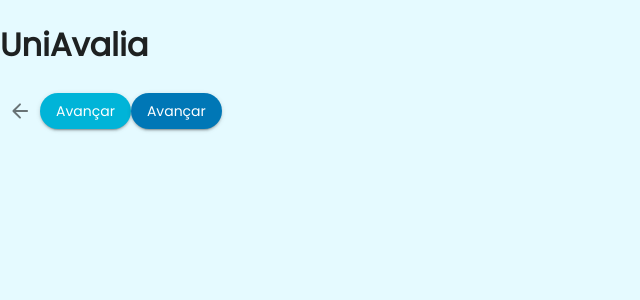
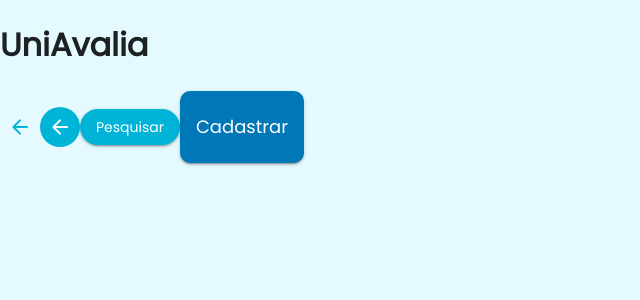
Before and after one commit to Barbosa885/UniAvalia-front, a Next.js app: page / in a window 1280 px wide. Shown: the top 300 px of the page, without its empty margins (0-640 px from the left). Built offline with nearby package versions, Linux system fonts and the light colour scheme.

Commit message:
feat: Add icon button and default variants

```diff
--- a/src/components/Button/index.tsx
+++ b/src/components/Button/index.tsx
@@ -2,30 +2,35 @@ import styled from '@emotion/styled'
 import {
   Button as MuiButton,
   ButtonProps as MuiButtonProps,
-  IconButton as MuiIconButton,
-  IconButtonProps as MuiIconButtonProps,
-  SvgIcon as MuiSvgIcon,
 } from '@mui/material'
+import Link from 'next/link'
 
-export type IconButtonProps = MuiIconButtonProps & {
-  Icon: typeof MuiSvgIcon
+export type ButtonProps = MuiButtonProps & {
+  rounded?: boolean
 }
 
-export type ButtonProps = MuiButtonProps
+const DefaultButton = styled(MuiButton)`
+  height: 72px;
+  border-radius: 10px;
+  font-size: 18px;
+`
 
-export const IconButton = ({
-  Icon,
-  ...props
-}: IconButtonProps): JSX.Element => (
-  <MuiIconButton {...props}>
-    <Icon />
-  </MuiIconButton>
-)
-
-const StyledButton = styled(MuiButton)`
+const RoundedButton = styled(MuiButton)`
   border-radius: 9999px;
 `
 
-export const Button = ({ ...props }: ButtonProps): JSX.Element => {
-  return <StyledButton variant="contained" color="primary" {...props} />
+export const Button = ({
+  rounded = false,
+  ...props
+}: ButtonProps): JSX.Element => {
+  const Component = rounded ? RoundedButton : DefaultButton
+
+  return (
+    <Component
+      LinkComponent={Link}
+      variant="contained"
+      color="primary"
+      {...props}
+    />
+  )
 }
--- /dev/null
+++ b/src/components/IconButton/index.tsx
@@ -0,0 +1,34 @@
+import styled from '@emotion/styled'
+import {
+  IconButton as MuiIconButton,
+  IconButtonProps as MuiIconButtonProps,
+  SvgIcon as MuiSvgIcon,
+} from '@mui/material'
+import Link from 'next/link'
+
+export type IconButtonProps = MuiIconButtonProps & {
+  Icon: typeof MuiSvgIcon
+  filled?: boolean
+}
+
+const FilledIconButton = styled(MuiIconButton)(({ theme }) => ({
+  backgroundColor: theme.palette.primary.main,
+  color: theme.palette.primary.contrastText,
+  '&:hover': {
+    backgroundColor: theme.palette.primary.dark,
+  },
+}))
+
+export const IconButton = ({
+  Icon,
+  filled = false,
+  ...props
+}: IconButtonProps): JSX.Element => {
+  const Component = filled ? FilledIconButton : MuiIconButton
+
+  return (
+    <Component LinkComponent={Link} {...props}>
+      <Icon />
+    </Component>
+  )
+}
--- a/src/pages/index.tsx
+++ b/src/pages/index.tsx
@@ -1,14 +1,18 @@
 import { ArrowBackRounded } from '@mui/icons-material'
 
-import { Button, IconButton } from '../components/Button'
+import { Button } from '../components/Button'
+import { IconButton } from '../components/IconButton'
 
 export default function Home(): JSX.Element {
   return (
     <>
       <h1 className="text-8xl">UniAvalia</h1>
-      <IconButton Icon={ArrowBackRounded} />
-      <Button>Avançar</Button>
-      <Button color="secondary">Avançar</Button>
+      <IconButton color="primary" Icon={ArrowBackRounded} />
+      <IconButton color="secondary" Icon={ArrowBackRounded} filled />
+      <Button rounded href="/search">
+        Pesquisar
+      </Button>
+      <Button color="secondary">Cadastrar</Button>
     </>
   )
 }
--- /dev/null
+++ b/src/pages/search/index.tsx
@@ -0,0 +1,22 @@
+import { ArrowBackRounded } from '@mui/icons-material'
+import { useRouter } from 'next/router'
+
+import { IconButton } from '../../components/IconButton'
+
+export default function Search(): JSX.Element {
+  const router = useRouter()
+
+  return (
+    <>
+      <h1 className="text-8xl">UniAvalia</h1>
+      <IconButton
+        onClick={() => {
+          router.back()
+        }}
+        color="primary"
+        Icon={ArrowBackRounded}
+      />
+      <h2 className="text-4xl">Pesquisar</h2>
+    </>
+  )
+}
--- a/src/styles/theme.tsx
+++ b/src/styles/theme.tsx
@@ -1,6 +1,6 @@
-import { createTheme } from '@mui/material'
+import { createTheme, ThemeOptions } from '@mui/material'
 
-export const theme = createTheme({
+const themeOptions: ThemeOptions = {
   typography: {
     button: {
       textTransform: 'none',
@@ -20,4 +20,6 @@ export const theme = createTheme({
       default: '#e5faff',
     },
   },
-})
+}
+
+export const theme = createTheme(themeOptions)
```
Also changed, not shown: src/styles/emotion.d.ts (added, +7 -0 lines).
